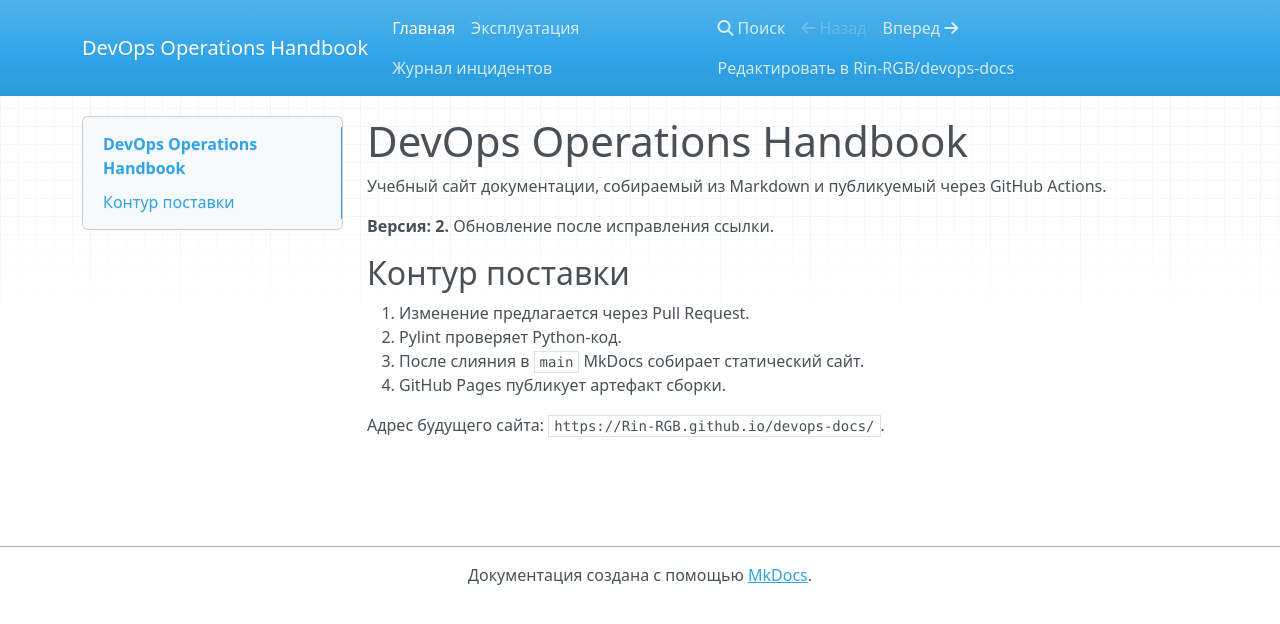
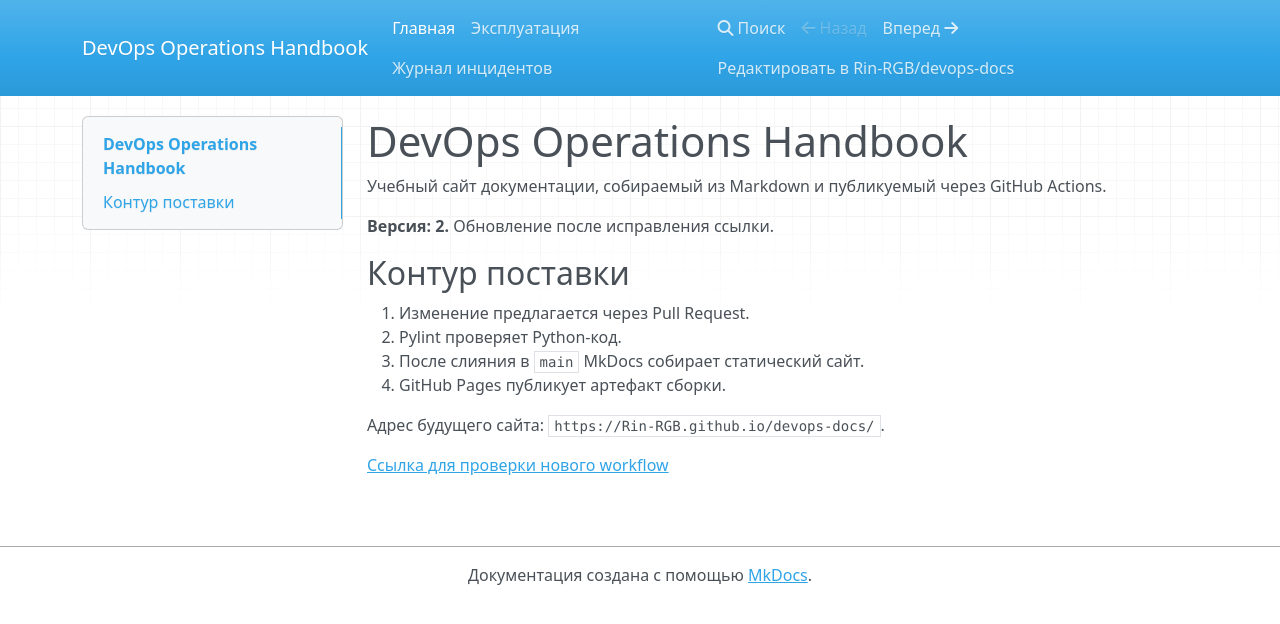
Before and after one commit to Rin-RGB/devops-docs, an MkDocs documentation site: the page built from docs/index.md, in a window 1280 px wide. Shown: the top 624 px of the page. Built offline with MkDocs 1.6.1, drawn with Linux system fonts in a browser that asks for light colours; nearby versions of some CDN libraries.

Commit message:
test new workflow with a wrong link

```diff
--- a/docs/index.md
+++ b/docs/index.md
@@ -12,3 +12,5 @@
 4. GitHub Pages публикует артефакт сборки.
 
 Адрес будущего сайта: `https://Rin-RGB.github.io/devops-docs/`.
+
+[Ссылка для проверки нового workflow](missing-page.md)
```
